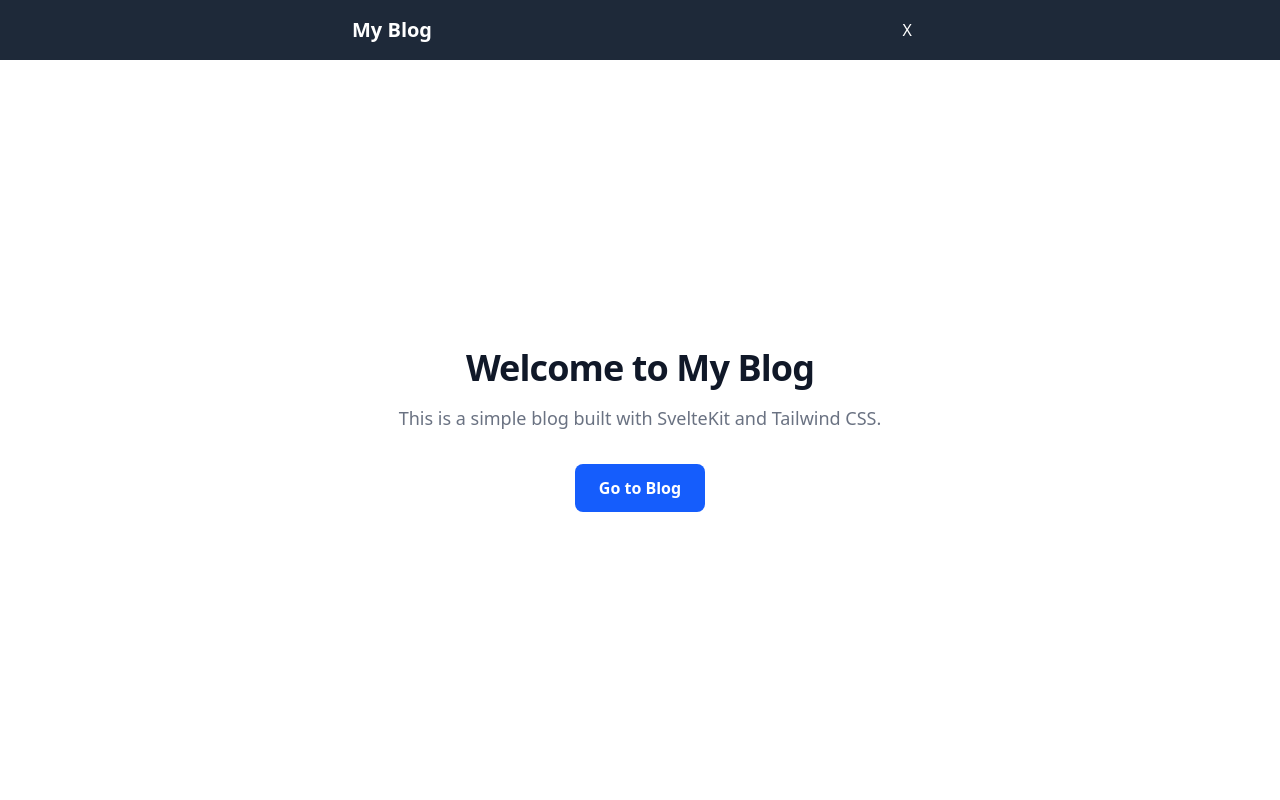
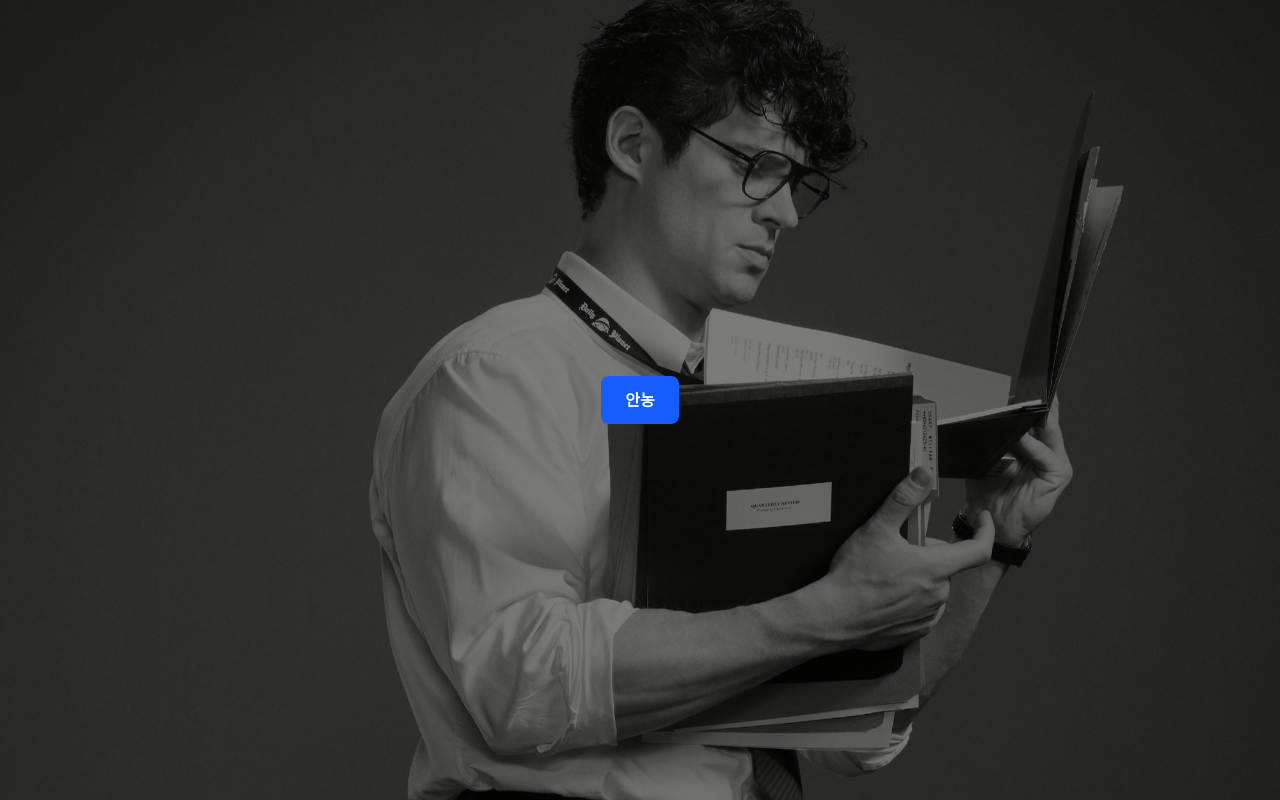
Before and after one commit to sonsodockje/checkSum41Blog, a SvelteKit app: page / in a window 1280 px wide. Built offline with nearby package versions, Linux system fonts and the light colour scheme.

Commit message:
Add new posts: '배트맨 2 올빼미도시' and '9dnjf 1dlf'

```diff
--- a/src/lib/posts/01.md
+++ b/src/lib/posts/01.md
@@ -1,6 +1,7 @@
 ---
 title: '첫 번째 게시물 (비공개)'
 date: '2025-08-31'
+time: '10:52'
 published: false
 ---
 
--- a/src/lib/posts/02.md
+++ b/src/lib/posts/02.md
@@ -1,6 +1,7 @@
 ---
 title: '슈퍼맨 사진들 ,'
 date: '2025-08-31'
+time: '12:52'
 ---
 
 ## 안녕하세요!
--- a/src/lib/posts/03.md
+++ b/src/lib/posts/03.md
@@ -1,7 +1,8 @@
 ---
 title: '슈퍼맨 사진들2 ,'
 date: '2025-08-31'
+time: '14:52'
 ---
 
-![](/images/03/01.gif)
-![](/images/03/02.gif)
+![설명](/images/03/01.gif)
+![설명](/images/03/02.gif)
--- a/src/lib/posts/04.md
+++ b/src/lib/posts/04.md
@@ -1,6 +1,7 @@
 ---
 title: '글을 쓰자. ,'
 date: '2025-08-31'
+time: '16:52'
 ---
 
 ![설명](/images/04/01.jpg)
--- a/src/lib/posts/05.md
+++ b/src/lib/posts/05.md
@@ -1,6 +1,7 @@
 ---
 title: '프란츠 카프리썬'
 date: '2025-08-31'
+time: '18:52'
 ---
 
 ## 프란츠 카프카
--- /dev/null
+++ b/src/lib/posts/06.md
@@ -0,0 +1,7 @@
+---
+title: '배트맨 2 올빼미도시'
+date: '2025-08-31'
+time: '18:53'
+---
+
+## 읽습니다.
--- /dev/null
+++ b/src/lib/posts/07.md
@@ -0,0 +1,7 @@
+---
+title: '9dnjf 1dlf'
+date: '2025-09-01'
+time: '10:53'
+---
+
+## 읽습니다.
--- a/src/routes/+layout.svelte
+++ b/src/routes/+layout.svelte
@@ -11,14 +11,39 @@
 </svelte:head>
 
 <main class="flex min-h-screen w-full flex-col">
+	<!--
 	<header class="w-full bg-gray-800 p-4 text-white">
 		<div class="container mx-auto flex max-w-xl items-center justify-between">
 			<a href="/" class="text-xl font-bold">My Blog</a>
 			<nav>
 				<a href="/" class="mr-4 hover:underline">X</a>
-				<!-- <a href="/blog" class="hover:underline">Blog</a> -->
+				<a href="/blog" class="hover:underline">Blog</a>
 			</nav>
 		</div>
 	</header>
+-->
 	{@render children?.()}
 </main>
+
+<style>
+	main {
+		position: relative;
+		z-index: 1;
+		background-image: url('/src/lib/assets/bg.jpg');
+		background-size: cover;
+		background-position: center;
+		background-attachment: fixed;
+	}
+
+	main::before {
+		content: '';
+		position: fixed;
+		background-color: black;
+		top: 0;
+		left: 0;
+		width: 100%;
+		height: 100%;
+		opacity: 0.5;
+		z-index: -1;
+	}
+</style>
--- a/src/routes/+page.svelte
+++ b/src/routes/+page.svelte
@@ -10,16 +10,10 @@
 <section
 	class="m-auto flex w-xl flex-grow flex-col items-center justify-center px-4 py-16 text-center"
 >
-	<h1 class="mb-4 text-3xl font-extrabold tracking-tight text-gray-900 md:text-4xl">
-		Welcome to My Blog
-	</h1>
-	<p class="mb-8 max-w-2xl text-lg text-gray-500">
-		This is a simple blog built with SvelteKit and Tailwind CSS.
-	</p>
 	<a
 		href="{base}/blog"
 		class="inline-block rounded-lg bg-blue-600 px-6 py-3 font-bold text-white transition-colors hover:bg-blue-700"
 	>
-		Go to Blog
+		안농
 	</a>
 </section>
--- a/src/routes/blog/+page.js
+++ b/src/routes/blog/+page.js
@@ -1,9 +1,26 @@
 import { fetchPosts } from '../../lib/post-handler';
 
 /** @type {import('./$types').PageLoad} */
-export async function load() {
-	const posts = await fetchPosts();
-	const sortedPosts = posts.sort((a, b) => new Date(b.meta.date) - new Date(a.meta.date));
+export async function load({ url }) {
+	const allPosts = await fetchPosts();
+	const sortedPosts = allPosts.sort((a, b) => {
+		const dateA = new Date(`${a.meta.date} ${a.meta.time}`);
+		const dateB = new Date(`${b.meta.date} ${b.meta.time}`);
+		return dateB - dateA;
+	});
 
-	return { posts: sortedPosts };
+	const page = parseInt(url.searchParams.get('page') || '1');
+	const pageSize = 5;
+	const totalPosts = sortedPosts.length;
+	const totalPages = Math.ceil(totalPosts / pageSize);
+
+	const startIndex = (page - 1) * pageSize;
+	const endIndex = startIndex + pageSize;
+	const posts = sortedPosts.slice(startIndex, endIndex);
+
+	return {
+		posts: posts,
+		currentPage: page,
+		totalPages: totalPages
+	};
 }
--- a/src/routes/blog/+page.svelte
+++ b/src/routes/blog/+page.svelte
@@ -10,7 +10,7 @@
 </svelte:head>
 
 <div class="mx-auto w-xl px-4 py-8">
-	<h1 class="mb-10 text-center text-4xl font-extrabold">LIST</h1>
+	<h1 class="mb-10 text-center text-4xl font-extrabold text-white">LIST</h1>
 
 	<ul class="space-y-4">
 		{#each data.posts as post}
@@ -19,10 +19,41 @@
 					href="{base}/blog/{post.path}"
 					class="flex flex-col rounded-lg border border-gray-200 p-4 transition-colors hover:bg-gray-50"
 				>
-					<h2 class="">{post.meta.title}</h2>
-					<p class="">{post.meta.date}</p>
+					<h2 class="text-white">{post.meta.title}</h2>
+					<p class="text-xs text-white">{post.meta.date}</p>
 				</a>
 			</li>
 		{/each}
 	</ul>
+
+	<!-- 페이지네이션 UI -->
+	<div class="mt-12 flex items-center justify-between">
+		{#if data.currentPage > 1}
+			<a
+				href="{base}/blog?page={data.currentPage - 1}"
+				class="rounded bg-gray-200 px-4 py-2 text-black hover:bg-gray-300"
+			>
+				&larr; 이전
+			</a>
+		{:else}
+			<div class="w-24"></div>
+			<!-- 빈 공간을 채워 중앙 정렬 유지 -->
+		{/if}
+
+		<span class="text-white">
+			Page {data.currentPage} of {data.totalPages}
+		</span>
+
+		{#if data.currentPage < data.totalPages}
+			<a
+				href="{base}/blog?page={data.currentPage + 1}"
+				class="rounded bg-gray-200 px-4 py-2 text-black hover:bg-gray-300"
+			>
+				다음 &rarr;
+			</a>
+		{:else}
+			<div class="w-24"></div>
+			<!-- 빈 공간을 채워 중앙 정렬 유지 -->
+		{/if}
+	</div>
 </div>
--- a/src/routes/blog/[slug]/+page.svelte
+++ b/src/routes/blog/[slug]/+page.svelte
@@ -11,15 +11,15 @@
 	<title>{data.title}</title>
 </svelte:head>
 
-<div class="mx-auto w-xl px-4 py-8">
+<div class="mx-auto w-xl px-4 py-8 text-white">
 	<a href="{base}/blog" class="text-blue-600 hover:underline">&larr; Back to Blog</a>
 
 	<article class="mt-4">
 		<header class="mb-8 text-center">
-			<h1 class="mb-2 text-3xl font-extrabold tracking-tight text-gray-900 md:text-4xl">
+			<h1 class="text-whitemd:text-4xl mb-2 text-3xl font-extrabold tracking-tight">
 				{data.title}
 			</h1>
-			<p class="text-base text-gray-500">Published on {data.date}</p>
+			<p class="text-base text-white">Published on {data.date}</p>
 		</header>
 
 		<div class="prose prose-lg max-w-none">
```
Also changed, not shown: src/lib/assets/bg.jpg (added).
